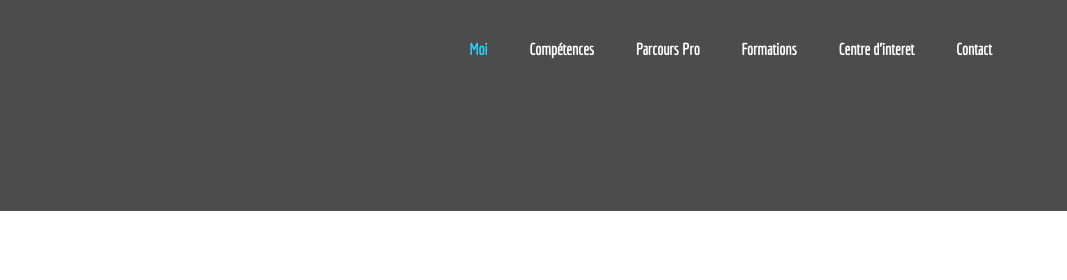
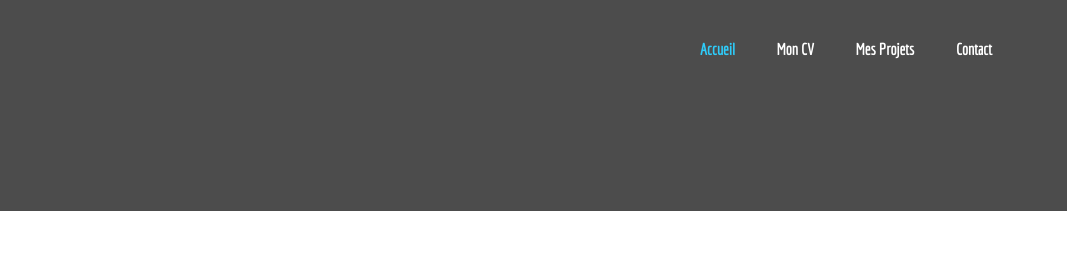
Before and after one commit to LeoEsb/CV-Web, a plain HTML site: page index.html in a window 1280 px wide. Shown: the top 280 px of the page, 213-1280 px from the left. Drawn offline with nearby package versions, Linux system fonts and the light colour scheme.

Commit message:
Update index.html

```diff
--- a/index.html
+++ b/index.html
@@ -41,11 +41,9 @@
         <a class="navbar-brand animate" href="#"> <img src="img/moi.jpg" alt="logo1"> </a> </div>
       <div class="navbar-collapse collapse">
         <ul class="nav navbar-nav navbar-right animate">
-          <li> <a href="#moi">Moi</a> </li>
-          <li> <a href="#comp">Compétences</a> </li>
-          <li> <a href="#parcours">Parcours Pro</a> </li>
-          <li> <a href="#forma">Formations</a> </li>
-          <li> <a href="#about">Centre d'interet</a> </li>
+          <li> <a href="#moi">Accueil</a> </li>
+          <li> <a href="#comp">Mon CV</a> </li>
+          <li> <a href="#parcours">Mes Projets</a> </li>
           <li> <a href="#contact">Contact</a> </li>
         </ul>
       </div>
```
